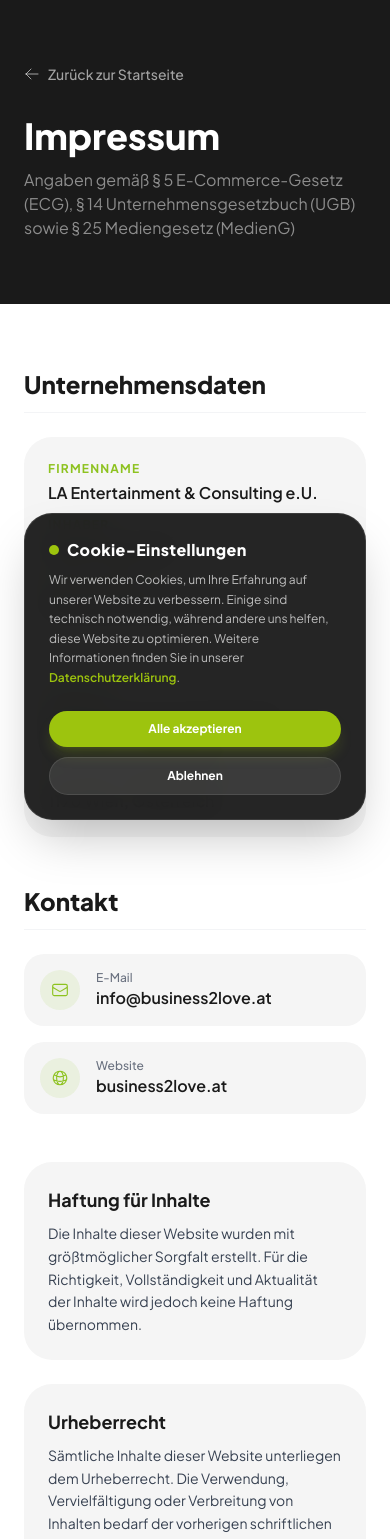
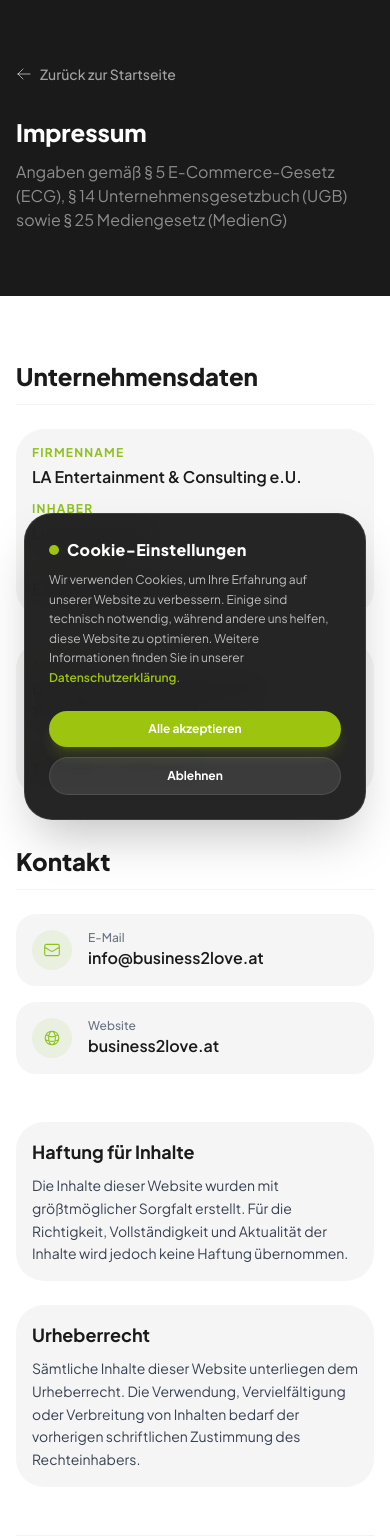
Before and after one commit to gastro-kompass/appsite, a Next.js app: page /impressum in a window 390 px wide. Shown: the top 1539 px of the page. Built offline with nearby package versions, Linux system fonts and the light colour scheme; no server answers.

Commit message:
fix: improve mobile responsiveness and text wrapping in impressum and datenschutz pages

```diff
--- a/src/app/datenschutz/page.tsx
+++ b/src/app/datenschutz/page.tsx
@@ -118,7 +118,7 @@ export default function DatenschutzPage() {
   return (
     <main className="min-h-screen bg-white">
       {/* Header */}
-      <div className="bg-[#1A1A1A] py-16 px-6">
+      <div className="bg-[#1A1A1A] py-16 px-4 sm:px-6">
         <div className="mx-auto max-w-4xl">
           <Link
             href="/"
@@ -127,15 +127,18 @@ export default function DatenschutzPage() {
             <Icon name="ArrowLeftIcon" size={16} />
             Zurück zur Startseite
           </Link>
-          <h1 className="text-4xl md:text-5xl font-extrabold text-white">Datenschutzerklärung</h1>
+          <h1 className="text-2xl xs:text-3xl sm:text-4xl md:text-5xl font-extrabold text-white">
+            Datenschutzerklärung
+          </h1>
           <p className="text-white/50 mt-3 text-base">
             Gemäß DSGVO (Datenschutz-Grundverordnung) und DSG (Datenschutzgesetz)
           </p>
         </div>
       </div>
+      {/* Content */}
+      <div className="mx-auto max-w-4xl px-4 sm:px-6 py-16 space-y-12">
         {/* Intro */}
-      <div className="mx-auto max-w-4xl px-6 pt-12 pb-4">
-        <div className="bg-[#8DC21F]/8 border border-[#8DC21F]/20 rounded-2xl p-6">
+        <div className="bg-[#8DC21F]/8 border border-[#8DC21F]/20 rounded-2xl p-4 sm:p-6">
           <div className="flex items-start gap-4">
             <div className="w-10 h-10 rounded-xl bg-[#8DC21F]/15 flex items-center justify-center shrink-0 mt-0.5">
               <Icon name="ShieldCheckIcon" size={20} className="text-[#8DC21F]" />
@@ -149,20 +152,23 @@ export default function DatenschutzPage() {
             </div>
           </div>
         </div>
-      </div>
+
         {/* Sections */}
-      <div className="mx-auto max-w-4xl px-6 py-8 space-y-6">
+        <div className="space-y-6">
           {sections.map((section) => (
-          <div key={section.id} className="bg-[#F5F5F5] rounded-2xl p-6 md:p-8">
-            <h2 className="text-xl font-extrabold text-[#1A1A1A] mb-4">{section.title}</h2>
-            <div className="text-gray-700 leading-relaxed text-sm whitespace-pre-line">
+            <div key={section.id} className="bg-[#F5F5F5] rounded-2xl p-4 sm:p-6 md:p-8">
+              <h2 className="text-xl font-extrabold text-[#1A1A1A] mb-4 break-words">
+                {section.title}
+              </h2>
+              <div className="text-gray-700 leading-relaxed text-sm whitespace-pre-line break-words">
                 {section.content}
               </div>
             </div>
           ))}
+        </div>
 
         {/* Contact for data requests */}
-        <div className="bg-[#1A1A1A] rounded-2xl p-6 md:p-8">
+        <div className="bg-[#1A1A1A] rounded-2xl p-4 sm:p-6 md:p-8">
           <h2 className="text-xl font-extrabold text-white mb-3">Datenschutzanfragen</h2>
           <p className="text-white/60 text-sm leading-relaxed mb-5">
             Für Anfragen zum Datenschutz, zur Auskunft über gespeicherte Daten oder zur
--- a/src/app/impressum/page.tsx
+++ b/src/app/impressum/page.tsx
@@ -9,7 +9,7 @@ export default function ImpressumPage() {
   return (
     <main className="min-h-screen bg-white">
       {/* Header */}
-      <div className="bg-[#1A1A1A] py-16 px-6">
+      <div className="bg-[#1A1A1A] py-16 px-4 sm:px-6">
         <div className="mx-auto max-w-4xl">
           <Link
             href="/"
@@ -18,7 +18,9 @@ export default function ImpressumPage() {
             <Icon name="ArrowLeftIcon" size={16} />
             Zurück zur Startseite
           </Link>
-          <h1 className="text-4xl md:text-5xl font-extrabold text-white">Impressum</h1>
+          <h1 className="text-2xl xs:text-3xl sm:text-4xl md:text-5xl font-extrabold text-white">
+            Impressum
+          </h1>
           <p className="text-white/50 mt-3 text-base">
             Angaben gemäß § 5 E-Commerce-Gesetz (ECG), § 14 Unternehmensgesetzbuch (UGB) sowie § 25
             Mediengesetz (MedienG)
@@ -27,14 +29,14 @@ export default function ImpressumPage() {
       </div>
 
       {/* Content */}
-      <div className="mx-auto max-w-4xl px-6 py-16 space-y-12">
+      <div className="mx-auto max-w-4xl px-4 sm:px-6 py-16 space-y-12">
         {/* Unternehmensdaten */}
         <section>
           <h2 className="text-2xl font-extrabold text-[#1A1A1A] mb-6 pb-3 border-b border-gray-100">
             Unternehmensdaten
           </h2>
           <div className="grid grid-cols-1 md:grid-cols-2 gap-6">
-            <div className="bg-[#F5F5F5] rounded-2xl p-6 space-y-3">
+            <div className="bg-[#F5F5F5] rounded-2xl p-4 sm:p-6 space-y-3">
               <div>
                 <p className="text-xs font-bold text-[#8DC21F] uppercase tracking-widest mb-1">
                   Firmenname
@@ -54,12 +56,12 @@ export default function ImpressumPage() {
                 <p className="text-[#1A1A1A] font-semibold">Einzelunternehmen (e.U.)</p>
               </div>
             </div>
-            <div className="bg-[#F5F5F5] rounded-2xl p-6 space-y-3">
+            <div className="bg-[#F5F5F5] rounded-2xl p-4 sm:p-6 space-y-3">
               <div>
                 <p className="text-xs font-bold text-[#8DC21F] uppercase tracking-widest mb-1">
                   Adresse
                 </p>
-                <p className="text-[#1A1A1A] font-semibold">
+                <p className="text-[#1A1A1A] font-semibold break-words">
                   Döblinger Hauptstraße 82/2A
                   <br />
                   1190 Wien, Österreich
@@ -69,7 +71,7 @@ export default function ImpressumPage() {
                 <p className="text-xs font-bold text-[#8DC21F] uppercase tracking-widest mb-1">
                   Sitz des Unternehmens
                 </p>
-                <p className="text-[#1A1A1A] font-semibold">1190 Wien, Österreich</p>
+                <p className="text-[#1A1A1A] font-semibold break-words">1190 Wien, Österreich</p>
               </div>
             </div>
           </div>
@@ -77,7 +79,7 @@ export default function ImpressumPage() {
 
         {/* Kontakt */}
         <section>
-          <h2 className="text-2xl font-extrabold text-[#1A1A1A] mb-6 pb-3 border-b border-gray-100">
+          <h2 className="text-2xl font-extrabold text-[#1A1A1A] mb-6 pb-3 border-b border-gray-100 break-words">
             Kontakt
           </h2>
           <div className="space-y-4">
@@ -85,11 +87,11 @@ export default function ImpressumPage() {
               <div className="w-10 h-10 rounded-xl bg-[#8DC21F]/10 flex items-center justify-center shrink-0">
                 <Icon name="EnvelopeIcon" size={18} className="text-[#8DC21F]" />
               </div>
-              <div>
+              <div className="min-w-0">
                 <p className="text-xs text-gray-500 font-medium">E-Mail</p>
                 <a
                   href="mailto:info@business2love.at"
-                  className="text-[#1A1A1A] font-semibold hover:text-[#8DC21F] transition-colors"
+                  className="text-[#1A1A1A] font-semibold hover:text-[#8DC21F] transition-colors break-all"
                 >
                   info@business2love.at
                 </a>
@@ -99,13 +101,13 @@ export default function ImpressumPage() {
               <div className="w-10 h-10 rounded-xl bg-[#8DC21F]/10 flex items-center justify-center shrink-0">
                 <Icon name="GlobeAltIcon" size={18} className="text-[#8DC21F]" />
               </div>
-              <div>
+              <div className="min-w-0">
                 <p className="text-xs text-gray-500 font-medium">Website</p>
                 <a
                   href="https://business2love.at"
                   target="_blank"
                   rel="noopener noreferrer"
-                  className="text-[#1A1A1A] font-semibold hover:text-[#8DC21F] transition-colors"
+                  className="text-[#1A1A1A] font-semibold hover:text-[#8DC21F] transition-colors break-all"
                 >
                   business2love.at
                 </a>
@@ -116,17 +118,19 @@ export default function ImpressumPage() {
 
         {/* Haftung & Urheberrecht */}
         <section className="grid grid-cols-1 md:grid-cols-2 gap-6">
-          <div className="bg-[#F5F5F5] rounded-2xl p-6">
-            <h3 className="font-bold text-[#1A1A1A] mb-2 text-lg">Haftung für Inhalte</h3>
-            <p className="text-gray-700 leading-relaxed text-sm">
+          <div className="bg-[#F5F5F5] rounded-2xl p-4 sm:p-6">
+            <h3 className="font-bold text-[#1A1A1A] mb-2 text-lg break-words">
+              Haftung für Inhalte
+            </h3>
+            <p className="text-gray-700 leading-relaxed text-sm break-words">
               Die Inhalte dieser Website wurden mit größtmöglicher Sorgfalt erstellt. Für die
               Richtigkeit, Vollständigkeit und Aktualität der Inhalte wird jedoch keine Haftung
               übernommen.
             </p>
           </div>
-          <div className="bg-[#F5F5F5] rounded-2xl p-6">
-            <h3 className="font-bold text-[#1A1A1A] mb-2 text-lg">Urheberrecht</h3>
-            <p className="text-gray-700 leading-relaxed text-sm">
+          <div className="bg-[#F5F5F5] rounded-2xl p-4 sm:p-6">
+            <h3 className="font-bold text-[#1A1A1A] mb-2 text-lg break-words">Urheberrecht</h3>
+            <p className="text-gray-700 leading-relaxed text-sm break-words">
               Sämtliche Inhalte dieser Website unterliegen dem Urheberrecht. Die Verwendung,
               Vervielfältigung oder Verbreitung von Inhalten bedarf der vorherigen schriftlichen
               Zustimmung des Rechteinhabers.
--- a/src/components/Footer.tsx
+++ b/src/components/Footer.tsx
@@ -27,7 +27,7 @@ export default function Footer() {
               <br />
               Ihr Partner für die Gastronomie in Wien.
             </p>
-            <div className="flex gap-2 mt-4">
+            {/* <div className="flex gap-2 mt-4">
               <a
                 href="#"
                 className="w-8 h-8 rounded-lg flex items-center justify-center transition-all"
@@ -44,7 +44,7 @@ export default function Footer() {
               >
                 <Icon name="BuildingOfficeIcon" size={16} />
               </a>
-            </div>
+            </div> */}
           </div>
 
           {/* Quick Links */}
```
Lines whose indentation alone changed are shown as unchanged.
